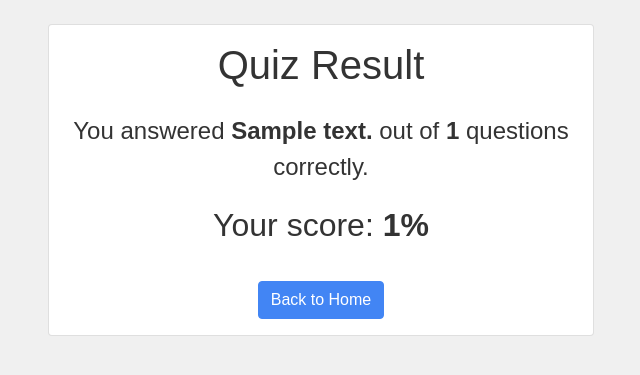
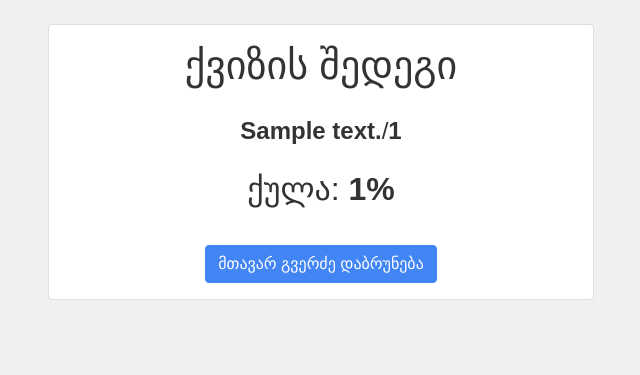
Before and after one commit to Ako8/gstore-quiz-app, a Flask app: template templates/result.html in a window 1280 px wide. Shown: the part 62-437 px from the top of the page, without its empty margins (319-959 px from the left). Run offline with Flask 3, Linux system fonts and the light colour scheme; the template is opened without the code that fills it: most values are stand-ins (such as "Sample title", 1, 10 or a date in 2020).

Commit message:
commit changess

```diff
--- a/app.py
+++ b/app.py
@@ -81,6 +81,4 @@ def result():
 
 
 if __name__ == '__main__':
-    with app.app_context():
-        db.create_all()
     app.run(debug=True)
--- a/templates/result.html
+++ b/templates/result.html
@@ -18,11 +18,11 @@
         <div class="col-md-6">
             <div class="card result-card">
                 <div class="card-body text-center">
-                    <h1 class="card-title mb-4">Quiz Result</h1>
-                    <p class="fs-4">You answered <strong>{{ correct_answers }}</strong> out of <strong>{{
-                        total_questions }}</strong> questions correctly.</p>
-                    <p class="fs-2">Your score: <strong>{{ score_percentage|round(2) }}%</strong></p>
-                    <a href="{{ url_for('home') }}" class="btn btn-primary mt-3">Back to Home</a>
+                    <h1 class="card-title mb-4">ქვიზის შედეგი</h1>
+                    <p class="fs-4"><strong>{{ correct_answers }}</strong>/<strong>{{
+                        total_questions }}</strong></p>
+                    <p class="fs-2">ქულა: <strong>{{ score_percentage|round(2) }}%</strong></p>
+                    <a href="{{ url_for('home') }}" class="btn btn-primary mt-3">მთავარ გვერძე დაბრუნება</a>
                 </div>
             </div>
         </div>
```
